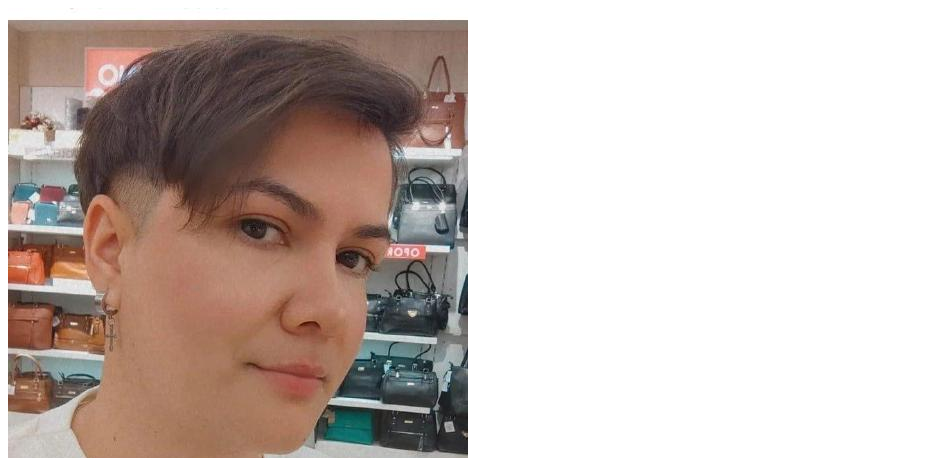
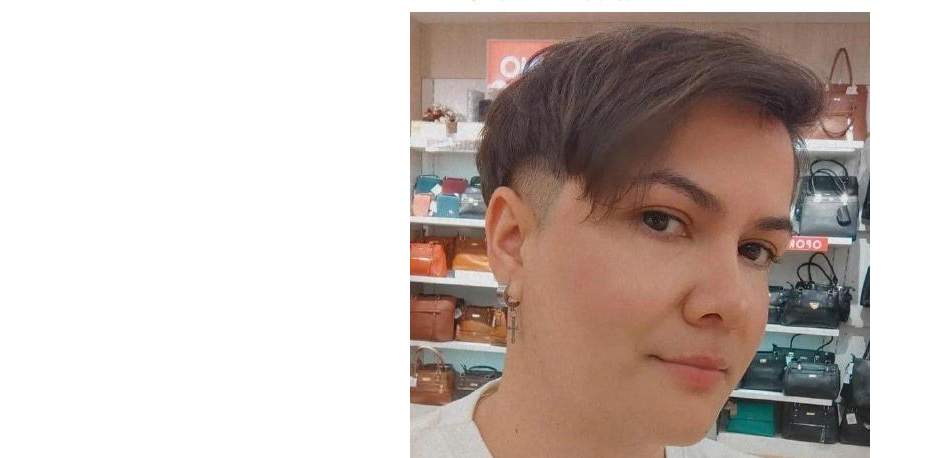
Before and after one commit to merianigarcia/Hub-Links, a plain HTML site: page index.html in a window 1280 px wide. Shown: the top 458 px of the page, without its empty margins (0-925 px from the left). Drawn offline with Linux system fonts and the light colour scheme.

Commit message:
Folha de estilo

```diff
--- /dev/null
+++ b/Estudos-frontend/cssflex/style.css
@@ -0,0 +1,30 @@
+/* Layout */
+.conteiner {
+    display: flex;
+   /* flex-direction: column >>> Para mudar as posições */
+   justify-content: space-evenly;
+   align-items: center;
+   flex-wrap: wrap; /* ao diminuir ele se move e encaixa na tela */
+}
+
+
+
+
+#vermelho {
+    width: 250px;
+    height: 250px;
+    background-color: #f00;
+
+}
+
+#verde {
+    width: 250px;
+    height: 200px;
+    background-color: #00ff00;
+}
+
+#azul {
+    width: 250px;
+    height: 150px;
+    background-color: #00f;
+}
--- a/index.html
+++ b/index.html
@@ -12,9 +12,15 @@
     <link rel="preconnect" href="https://fonts.gstatic.com" crossorigin>
     <link href="https://fonts.googleapis.com/css2?family=Open+Sans:ital,wght@0,300..800;1,300..800&display=swap"
         rel="stylesheet">
+        <!-- folha de estilo-->
+        <link rel="stylesheet" href="style.css">
+
+
 </head>
 
 <body>
+    <!-- conteiner para o css flex -->
+    <div class="conteiner">
 
         <!-- Cabeçalho-->
         <header>
@@ -23,12 +29,13 @@
         </header>
         <!-- PRINCIPAL-->
         <main>
-            <h1><h1>Meriani Garcia Ferreira Viana</h1></h1>
+            <h1>Meriani Garcia Ferreira Viana</h1>
             <p>Estudante de TI</p>
         </main>
 
         <!-- Links-->
         <div>
+
             <div id="links">
                 <a href="https://roboticapratica.com.br/">Robótica</a>
                 <a href="https://devtutorial.com.br/">DEV</a>
@@ -41,9 +48,9 @@
                 <a href="https://github.com/merianigarcia"><img src="./img/github.png" alt=""></a>
                 <a href="https://www.youtube.com/"><img src="./img/youtube.png" alt=""></a>
 
+            </footer>
 
-
-
+        </div>
 
 </body>
 
--- /dev/null
+++ b/style.css
@@ -0,0 +1,25 @@
+/* CSS Reset */
+* {
+    margin: 0;
+    padding: 0;
+    box-sizing: border-box;
+    /* ele serve para padronizar a foto e encaixar na tela */
+}
+
+/* Variãveis para cores */
+:root {
+    --Laranja: #E0774A;
+    --Branco: #FFFFFF;
+    --Preto: #000000;
+}
+
+/* Layout */
+.conteiner {
+    display: flex;
+    flex-direction: column;
+    align-items: center;
+}
+
+body {
+    font-family: "Krona One", sans-serif;
+}
```
Also changed, not shown: Estudos-frontend/cssflex/index.html (added, +20 -0 lines). Lines whose indentation alone changed are shown as unchanged.
